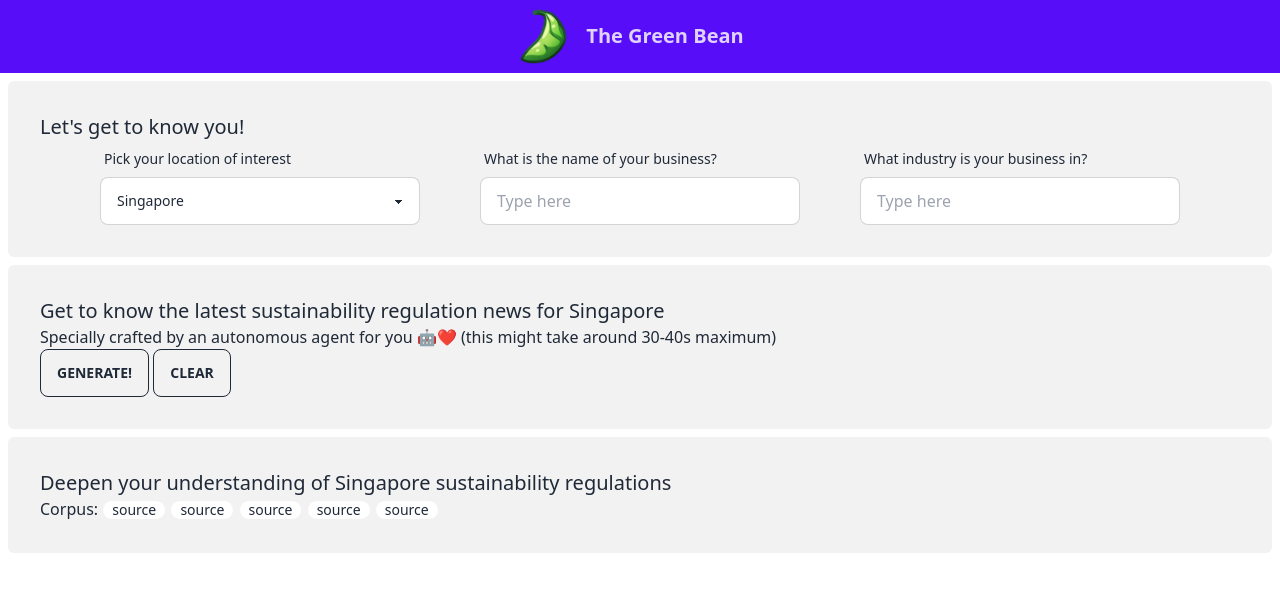
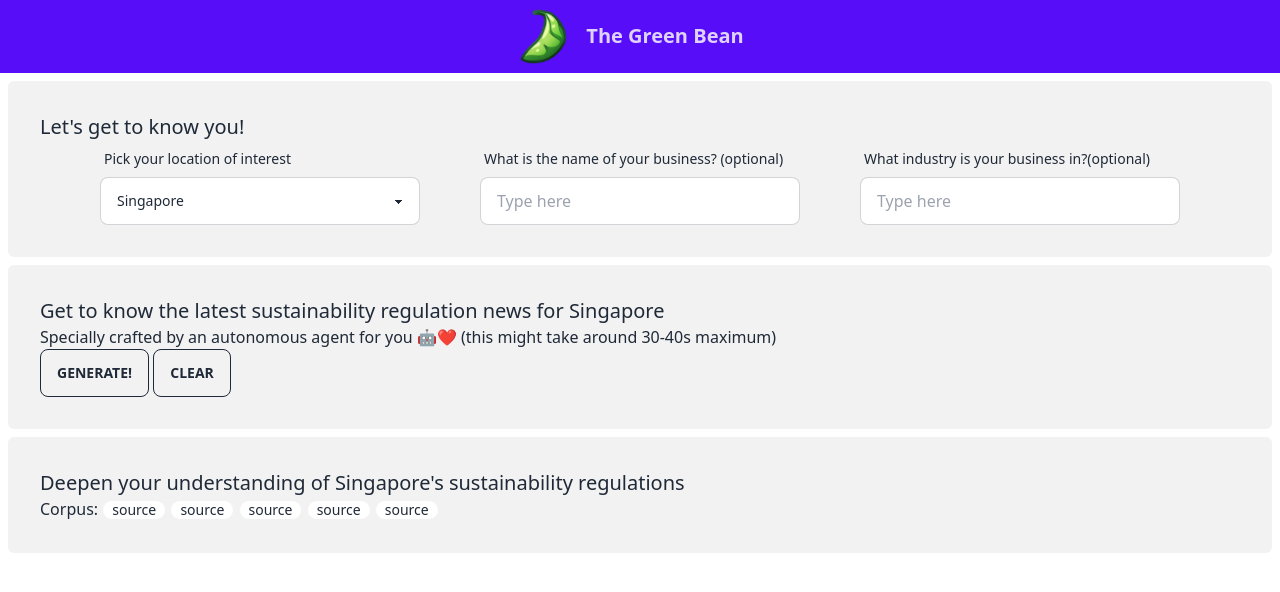
Before and after one commit to RohanGautam/green_bean, a Svelte app in the folder frontend/: page / in a window 1280 px wide. Shown: the top 592 px of the page. Built offline with nearby package versions, Linux system fonts and the light colour scheme.

Commit message:
minor ui tweak

```diff
--- a/frontend/src/App.svelte
+++ b/frontend/src/App.svelte
@@ -78,7 +78,9 @@
       <div class="form-control w-full max-w-xs">
         <!-- svelte-ignore a11y-label-has-associated-control -->
         <label class="label">
-          <span class="label-text">What is the name of your business?</span>
+          <span class="label-text"
+            >What is the name of your business? (optional)</span
+          >
         </label>
         <input
           type="text"
@@ -90,7 +92,9 @@
       <div class="form-control w-full max-w-xs">
         <!-- svelte-ignore a11y-label-has-associated-control -->
         <label class="label">
-          <span class="label-text">What industry is your business in?</span>
+          <span class="label-text"
+            >What industry is your business in?(optional)</span
+          >
         </label>
         <input
           type="text"
@@ -133,7 +137,7 @@
 
   <div class="bg-base-200 p-8 m-2 rounded-md">
     <p class="text-xl">
-      Deepen your understanding of {user_country} sustainability regulations
+      Deepen your understanding of {user_country}'s sustainability regulations
     </p>
     <div>
       <span>Corpus: </span>
```
